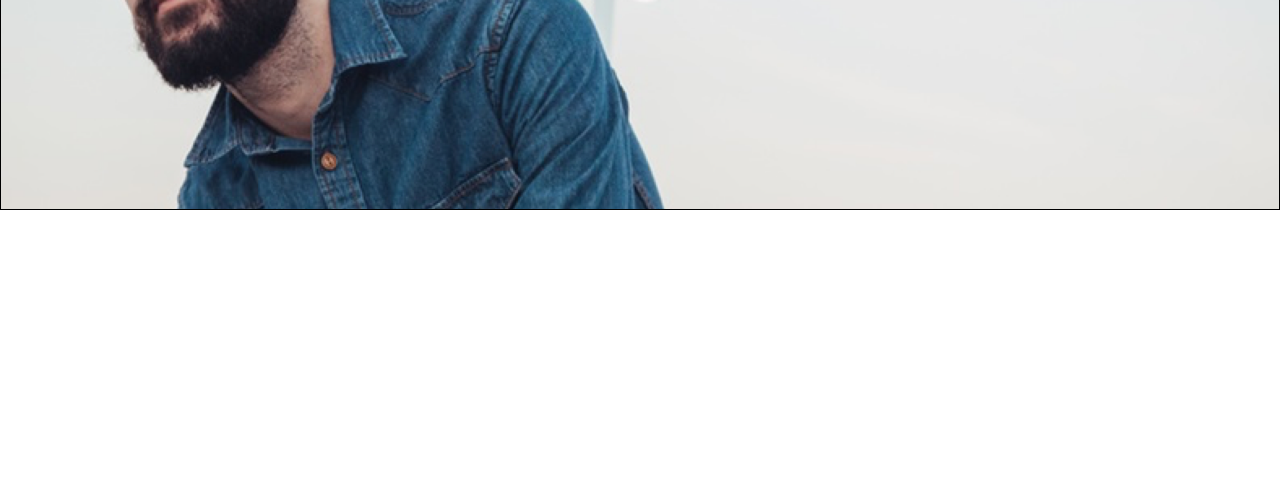
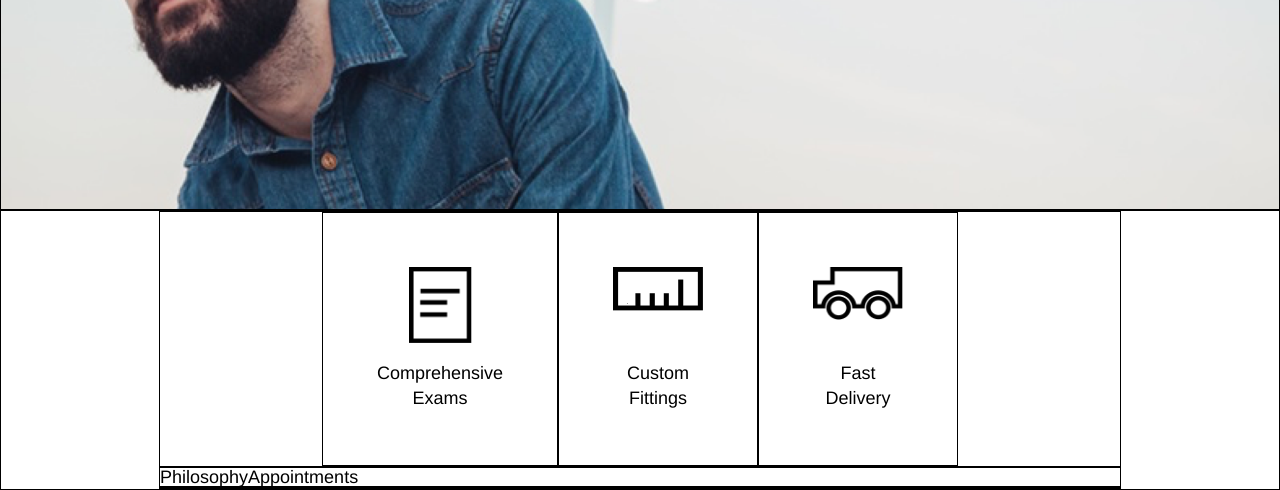
Before and after one commit to johnrobertmcbride/tortoise, a plain HTML site: page index.html in a window 1280 px wide. Shown: the part 350-840 px from the top of the page. Before the commit the page ends 800 px from the top, so only its background shows below. Drawn offline with Linux system fonts and the light colour scheme.

Commit message:
complete feature section

```diff
--- a/index.html
+++ b/index.html
@@ -23,7 +23,38 @@
       </header>
       <div class="banner">
         <p>DON'T JUST LOOK, SEE.</p>
-      <div>
+      </div>
+    </div>
+
+    <!--Main Section-->
+    <div class="main">
+
+      <!--Feature Section-->
+      <div class="featuresection">
+        <div class="feature">
+          <img src="./resources/images/paper-icon.png" class="portrait">
+          <p>Comprehensive<br>Exams</p>
+        </div>
+        <div class="feature">
+          <img src="./resources/images/ruler-icon.png" class="landscape">
+          <p>Custom<br>Fittings</p>
+        </div>
+        <div class="feature">
+          <img src="./resources/images/truck-icon.png" class="landscape">
+          <p>Fast<br>Delivery</p>
+        </div>
+      </div>
+
+      <!--Info Section-->
+      <div class="container">
+        <p>Philosophy</p>
+        <p>Appointments</p>
+      </div>
+
+      <!--Footer Section-->
+      <footer class="container">
+      </footer>
+
     </div>
 
   </body>
--- a/resources/css/style.css
+++ b/resources/css/style.css
@@ -64,3 +64,39 @@ header p {
   font-size: 2rem;
   font-weight: bold;
 }
+
+.main {
+  display: flex;
+  flex-direction: column;
+  align-items: center;
+}
+
+.container {
+  width: 960px;
+  display: flex;
+}
+
+.featuresection {
+  width: 960px;
+  display: flex;
+  justify-content: center;
+}
+
+.feature {
+  height: 8rem;
+  padding: 3rem;
+  display: flex;
+  flex-direction: column;
+  align-items: center;
+  justify-content: space-between;
+  text-align: center;
+  line-height: 1.4;
+}
+
+.portrait {
+  max-width: 3.5rem;
+}
+
+.landscape {
+  max-width: 5rem;
+}
```
